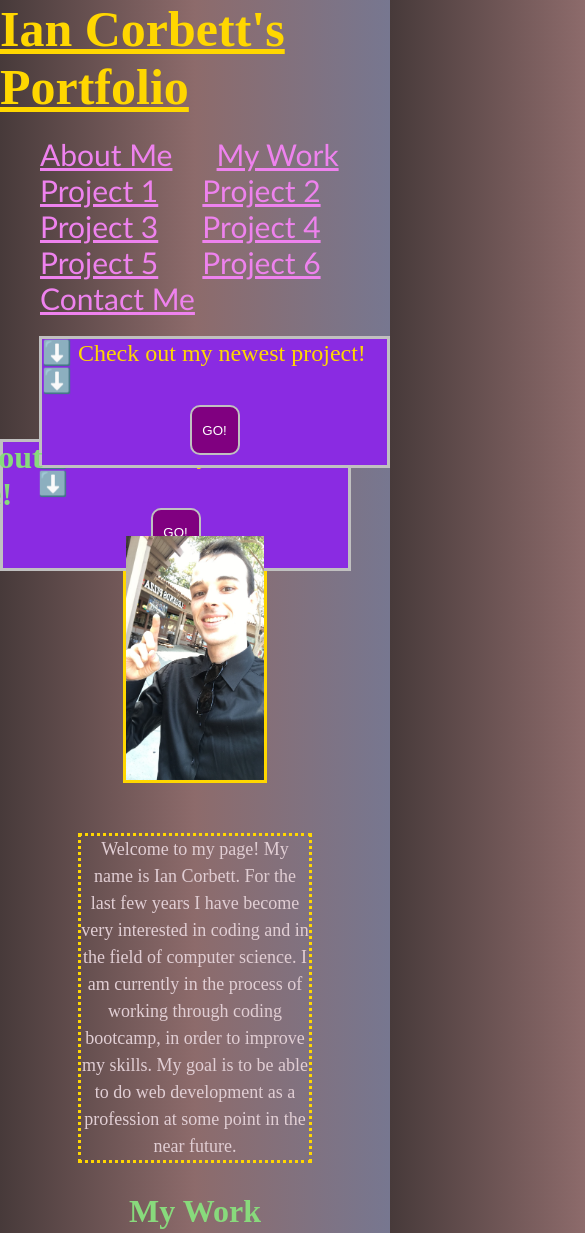
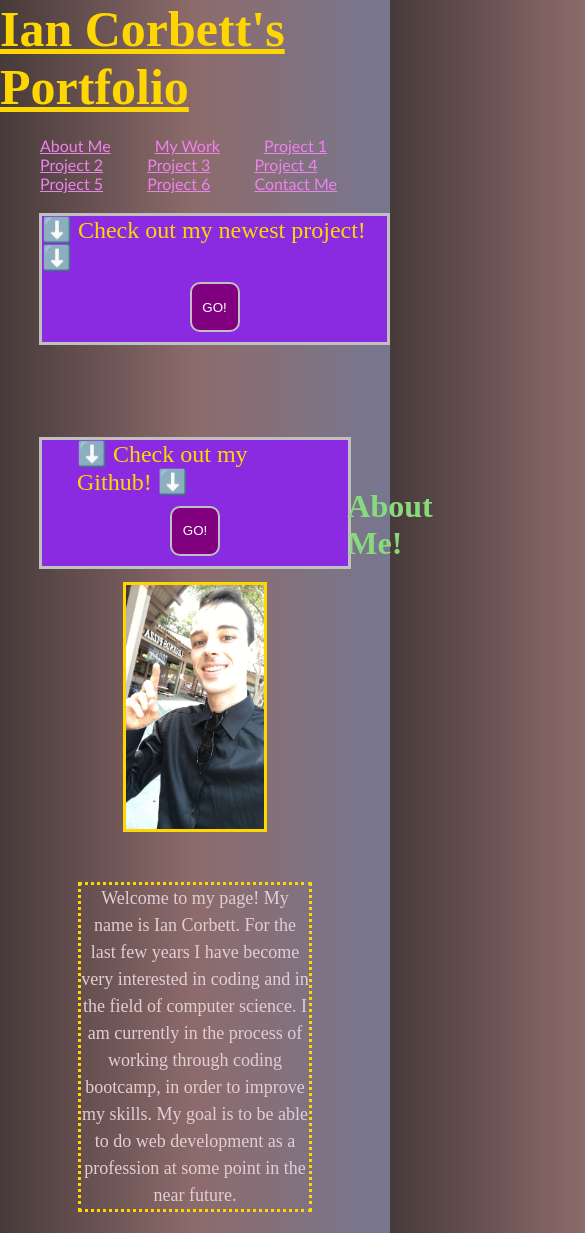
Before and after one commit to iancorbett/Ian-Corbett-Portfolio, a plain HTML site: page index.html in a window 390 px wide. Shown: the top 1233 px of the page, 585 px wide, since content can reach past the window. Drawn offline with Linux system fonts and the light colour scheme.

Commit message:
Update index.css
These additional media queries will help with resizing. Beforehand, I couldnt get all of the eleents to appear where I wanted them to. However, I adjusted the margins, so that the format of the page is more vertical when there is resizing, and now the functionality has improved significantly.

```diff
--- a/index.css
+++ b/index.css
@@ -185,3 +185,76 @@ a {
     grid-template-columns: repeat(2, 1fr);
     gap: 10px;
 }
+
+ /* Adding media queries to make everything resize better */
+
+@media screen and (max-width: 1800px) {
+    .all-projects {
+        font-size: 40px;
+    }
+
+    .main-project {
+        font-size: 80px;
+    }
+}
+
+@media  screen and (max-width: 1600px) {
+    a {
+        font-size: 24px
+    }
+}
+
+@media  screen and (max-width: 1350px) {
+    a {
+        font-size: 20px
+    }
+}
+
+@media screen and (max-width: 1200px) {
+    .all-projects {
+        font-size: 30px;
+    }
+
+    a {
+        font-size: 18px;
+    }
+
+    #about-me {
+        margin-top: 50px;
+    }
+
+    .github-link {
+        margin-top: 150px;
+        float: left;
+        margin-left: 10%;
+    }
+
+    .newest-project {
+        float: left;
+
+    }
+
+    #about-me {
+        margin-top: 275px;
+    }
+}
+
+
+@media  screen and (max-width: 1150px) {
+    a {
+        font-size: 16px;
+    }
+}
+
+
+
+@media screen and (max-width: 1100px) {
+
+}
+
+@media screen and (max-width: 1000px) {
+    .all-projects {
+        font-size: 20px;
+        padding-bottom: 5px;
+    }
+}
```
